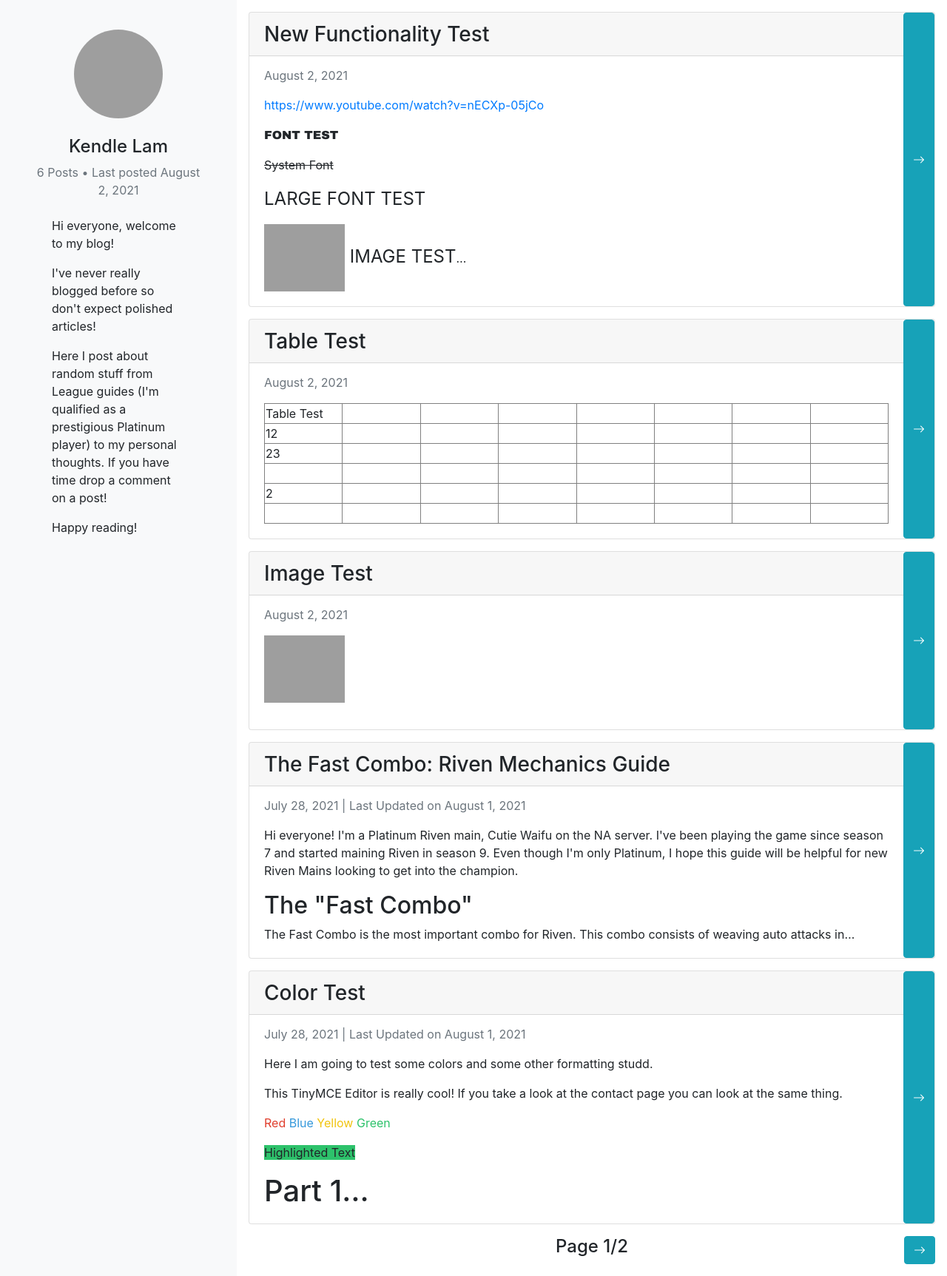
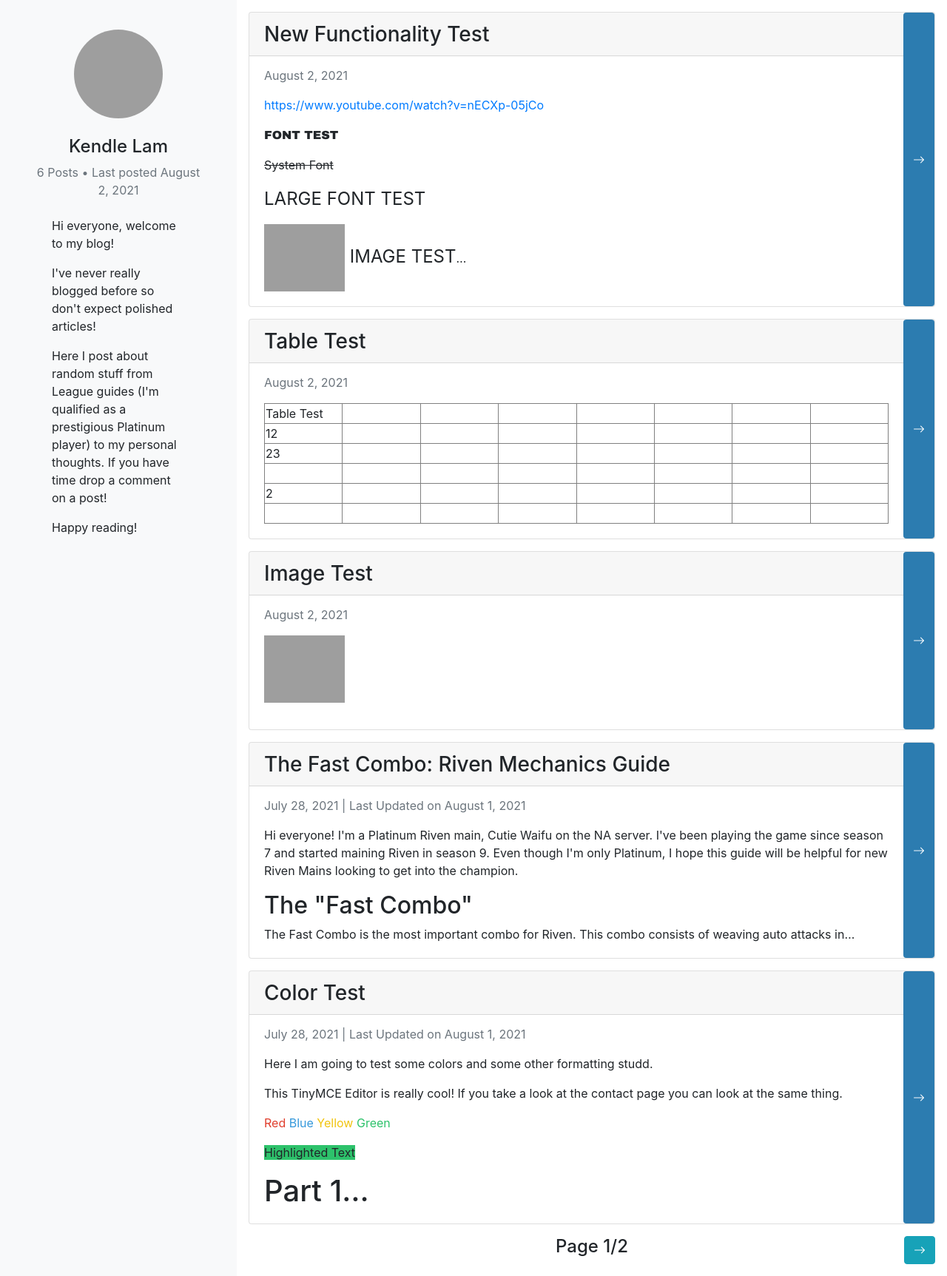
Before and after one commit to GeneralEggnog/animated-octo-funicular, a Flask app: page /blog in a window 1280 px wide. Shown: the part 330-2055 px from the top of the page at 74% size. Run offline with Flask 2, Linux system fonts and the light colour scheme; data comes from the database, SQL or seed files in the repository; some libraries are stand-ins or nearby versions; grey boxes are pictures that could not be loaded.

Commit message:
color change

```diff
--- a/flaskblog/templates/blog.html
+++ b/flaskblog/templates/blog.html
@@ -49,8 +49,8 @@
 
 
                 <a  href="{{ url_for('posts.post', post_id=post.id, blogpage=posts.page) }}" class="ml-auto">
-                    <button class="btn btn-info rounded-1 h-100 stretched-link" >
-                        <i class="bi bi-arrow-right"></i>
+                    <button class="btn rounded-1 h-100 stretched-link" style="background-color: #2c7cb0;">
+                        <i class="bi bi-arrow-right text-white"></i>
                     </button>
 
                 </a>
```
